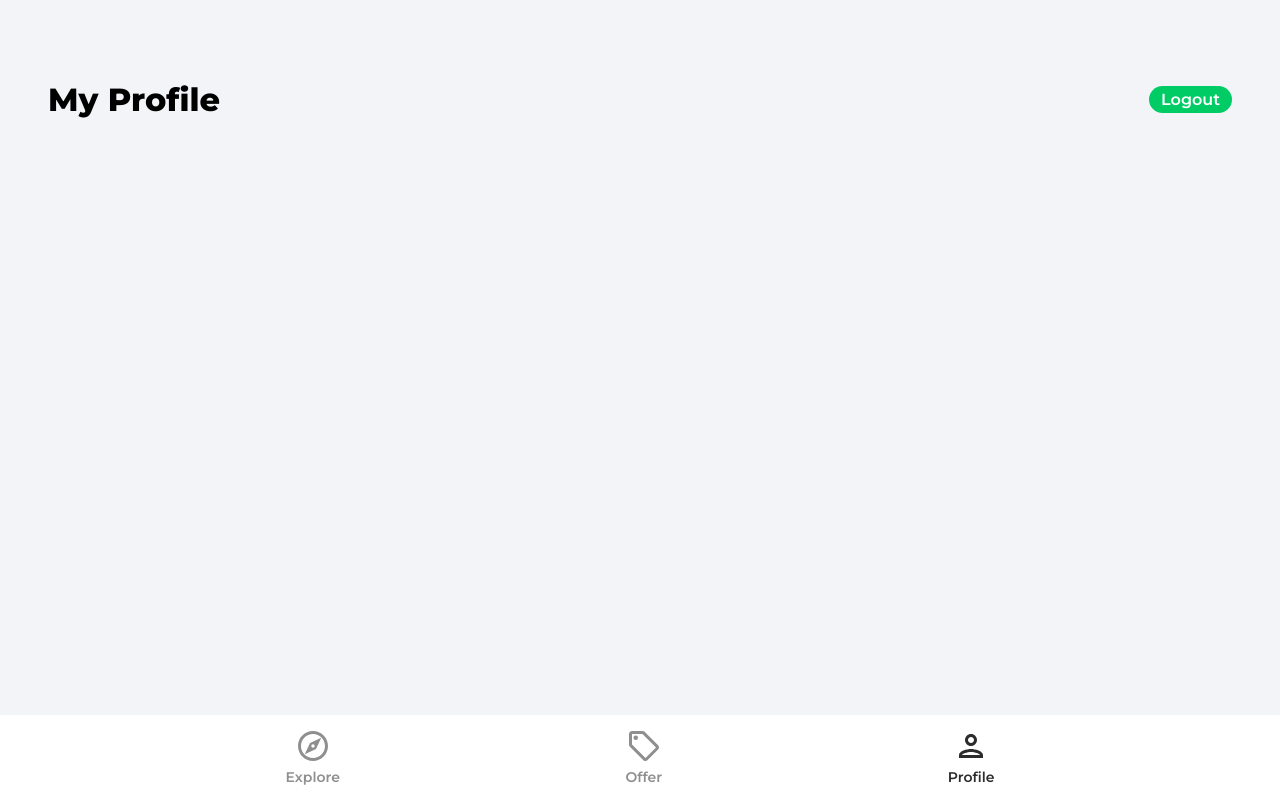
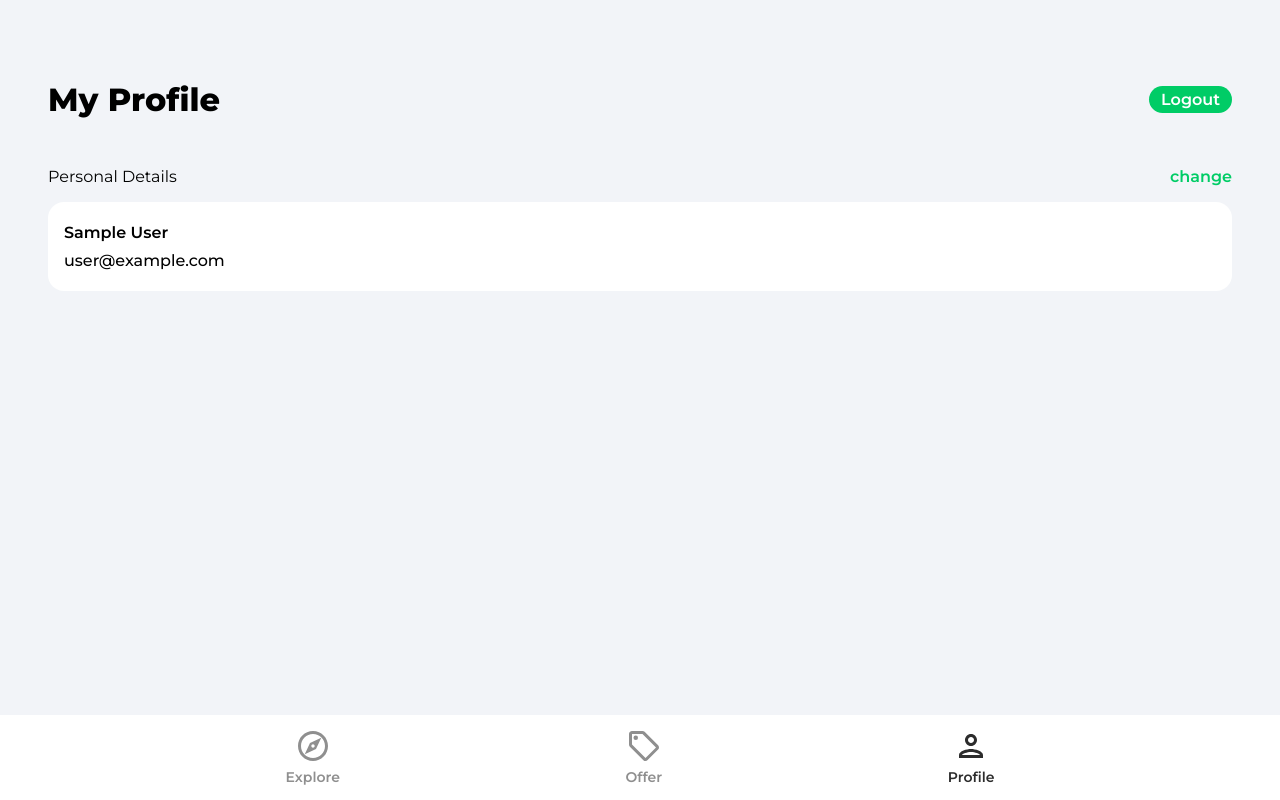
Before and after one commit to Jason-Kwt/house-marketplace-app, a React (Create React App) app: page /profile in a window 1280 px wide. Built offline with nearby package versions, Linux system fonts and the light colour scheme; no server answers; sample sign-in values are in the browser's storage.

Commit message:
display & update User details And PrivateRoute Component & useAuthStatus Hook

```diff
--- a/src/App.js
+++ b/src/App.js
@@ -6,6 +6,7 @@
 import Profile from "./pages/Profile";
 import SignIn from "./pages/SignIn";
 import SignUp from "./pages/SignUp";
+import PrivateRoute from "./components/PrivateRoute";
 
 //import Toast message package
 import { ToastContainer } from "react-toastify";
@@ -20,7 +21,9 @@
           <Route path="/" element={<Explore />} />
           <Route path="/offers" element={<Offers />} />
           <Route path="/forgotPassword" element={<ForgotPassword />} />
-          <Route path="/profile" element={<Profile />} />
+          <Route path="/profile" element={<PrivateRoute />}>
+            <Route path="/profile" element={<Profile />} />
+          </Route>
           <Route path="/sign-in" element={<SignIn />} />
           <Route path="/sign-up" element={<SignUp />} />
         </Routes>
--- /dev/null
+++ b/src/Hooks/useAuthStatus.js
@@ -0,0 +1,26 @@
+import { useEffect, useState, useRef } from "react";
+
+import { getAuth, onAuthStateChanged } from "firebase/auth";
+
+export const useAuthStatus = () => {
+  const [loggedIn, setLoggedIn] = useState(false);
+  const [checkingStatus, setCheckingStatus] = useState(true);
+  const isMounted = useRef(true);
+
+  useEffect(() => {
+    if (isMounted) {
+      const auth = getAuth();
+      onAuthStateChanged(auth, (user) => {
+        if (user) {
+          setLoggedIn(true);
+        }
+        setCheckingStatus(false);
+      });
+    }
+
+    return () => {
+      isMounted.current = false;
+    };
+  }, [isMounted]);
+  return { loggedIn, checkingStatus };
+};
--- /dev/null
+++ b/src/components/PrivateRoute.jsx
@@ -0,0 +1,16 @@
+import { Navigate, Outlet } from "react-router-dom";
+import { useAuthStatus } from "../Hooks/useAuthStatus";
+
+import Spinner from "./Spinner";
+
+function PrivateRoute() {
+  const { loggedIn, checkingStatus } = useAuthStatus();
+
+  if (checkingStatus) {
+    return <Spinner />;
+  }
+
+  return loggedIn ? <Outlet /> : <Navigate to="/sign-in" />;
+}
+
+export default PrivateRoute;
--- /dev/null
+++ b/src/components/Spinner.jsx
@@ -0,0 +1,9 @@
+function Spinner() {
+  return (
+    <div className="loadingSpinnerContainer">
+      <div className="loadingSpinner"></div>
+    </div>
+  );
+}
+
+export default Spinner;
--- a/src/index.css
+++ b/src/index.css
@@ -1,4 +1,4 @@
-@import url('https://fonts.googleapis.com/css2?family=Montserrat:wght@200;300;400;500;600;700;800;900&display=swap');
+@import url("https://fonts.googleapis.com/css2?family=Montserrat:wght@200;300;400;500;600;700;800;900&display=swap");
 * {
   box-sizing: border-box;
 }
@@ -8,7 +8,7 @@
 }
 
 body {
-  font-family: 'Montserrat', sans-serif;
+  font-family: "Montserrat", sans-serif;
   background-color: #f2f4f8;
   margin: 0;
   box-sizing: border-box;
@@ -37,7 +37,7 @@
   height: 3rem;
   width: 100%;
   outline: none;
-  font-family: 'Montserrat', sans-serif;
+  font-family: "Montserrat", sans-serif;
   padding: 0 3rem;
   font-size: 1rem;
 }
@@ -186,12 +186,12 @@
 
 .nameInput {
   margin-bottom: 2rem;
-  background: url('./assets/svg/badgeIcon.svg') #ffffff 2.5% center no-repeat;
+  background: url("./assets/svg/badgeIcon.svg") #ffffff 2.5% center no-repeat;
 }
 
 .emailInput {
   margin-bottom: 2rem;
-  background: url('./assets/svg/personIcon.svg') #ffffff 2.5% center no-repeat;
+  background: url("./assets/svg/personIcon.svg") #ffffff 2.5% center no-repeat;
 }
 
 .passwordInputDiv {
@@ -200,7 +200,7 @@
 
 .passwordInput {
   margin-bottom: 2rem;
-  background: url('./assets/svg/lockIcon.svg') #ffffff 2.5% center no-repeat;
+  background: url("./assets/svg/lockIcon.svg") #ffffff 2.5% center no-repeat;
 }
 
 .showPassword {
@@ -621,7 +621,7 @@
 
 .logOut {
   cursor: pointer;
-  font-family: 'Montserrat', sans-serif;
+  font-family: "Montserrat", sans-serif;
   font-size: 1rem;
   font-weight: 600;
   color: #ffffff;
@@ -633,7 +633,7 @@
 .profileDetailsHeader {
   display: flex;
   justify-content: space-between;
-  max-width: 500px;
+  /*   max-width: 500px; */
 }
 
 .personalDetailsText {
@@ -651,7 +651,7 @@
   border-radius: 1rem;
   padding: 1rem;
   box-shadow: rgba(0, 0, 0, 0.2);
-  max-width: 500px;
+  max-width: 1500px;
 }
 
 .profileDetails {
@@ -753,7 +753,7 @@
 .formInputFile {
   border: none;
   outline: none;
-  font-family: 'Montserrat', sans-serif;
+  font-family: "Montserrat", sans-serif;
 }
 .formInputSmall,
 .formInputFile {
--- a/src/pages/Profile.jsx
+++ b/src/pages/Profile.jsx
@@ -1,31 +1,101 @@
 import React, { useState, useEffect } from "react";
+import { useNavigate, Link } from "react-router-dom";
 
-import { getAuth } from "firebase/auth";
-import { useNavigate, Link } from "react-router-dom";
+// Firebase
+import { getAuth, updateProfile } from "firebase/auth";
+import { db } from "../firebase.config";
+import { updateDoc, doc } from "firebase/firestore";
+
+import { toast } from "react-toastify";
+import { async } from "@firebase/util";
 
 function Profile() {
   const auth = getAuth();
+  const [changeDetails, setChangeDetails] = useState(false);
   const navigate = useNavigate();
 
   const [formData, setFormData] = useState({
     name: auth.currentUser.displayName,
     email: auth.currentUser.email,
   });
-  const { email, password } = formData;
+  const { name, email } = formData;
 
   const onLogout = () => {
     auth.signOut();
     navigate("/");
   };
 
+  const onSubmit = async () => {
+    try {
+      if (auth.currentUser.displayName !== name) {
+        //Update display name in firebase
+        await updateProfile(auth.currentUser, {
+          displayName: name,
+        });
+
+        // Update in firestore
+        const userRef = doc(db, "users", auth.currentUser.uid);
+        await updateDoc(userRef, {
+          name,
+        });
+      }
+    } catch (error) {
+      toast.error("Could not update profile details");
+    }
+  };
+
+  const onChange = (e) => {
+    setFormData((prevState) => ({
+      ...prevState,
+      [e.target.id]: e.target.value,
+    }));
+  };
+
   return (
     <div className="profile">
       <header className="profileHeader">
         <p className="pageHeader">My Profile</p>
-        <buuton className="logOut" type="button" onClick={onLogout}>
+        <button className="logOut" type="button" onClick={onLogout}>
           Logout
-        </buuton>
+        </button>
       </header>
+
+      <main>
+        <div className="profileDetailsHeader">
+          <p className="profileDetailsText">Personal Details</p>
+          <p
+            className="changePersonalDetails"
+            onClick={() => {
+              setChangeDetails((prevState) => !prevState);
+              // if change is true -> onSubmit
+              changeDetails && onSubmit();
+            }}
+          >
+            {changeDetails ? "done" : "change"}
+          </p>
+        </div>
+      </main>
+
+      <div className="profileCard">
+        <form>
+          <input
+            type="text"
+            id="name"
+            className={!changeDetails ? "profileName" : "profileNameActive"}
+            disabled={!changeDetails}
+            value={name}
+            onChange={onChange}
+          />
+          <input
+            type="text"
+            id="email"
+            className={!changeDetails ? "profileEmail" : "profileEmailActive"}
+            disabled={!changeDetails}
+            value={email}
+            onChange={onChange}
+          />
+        </form>
+      </div>
     </div>
   );
 }
```
